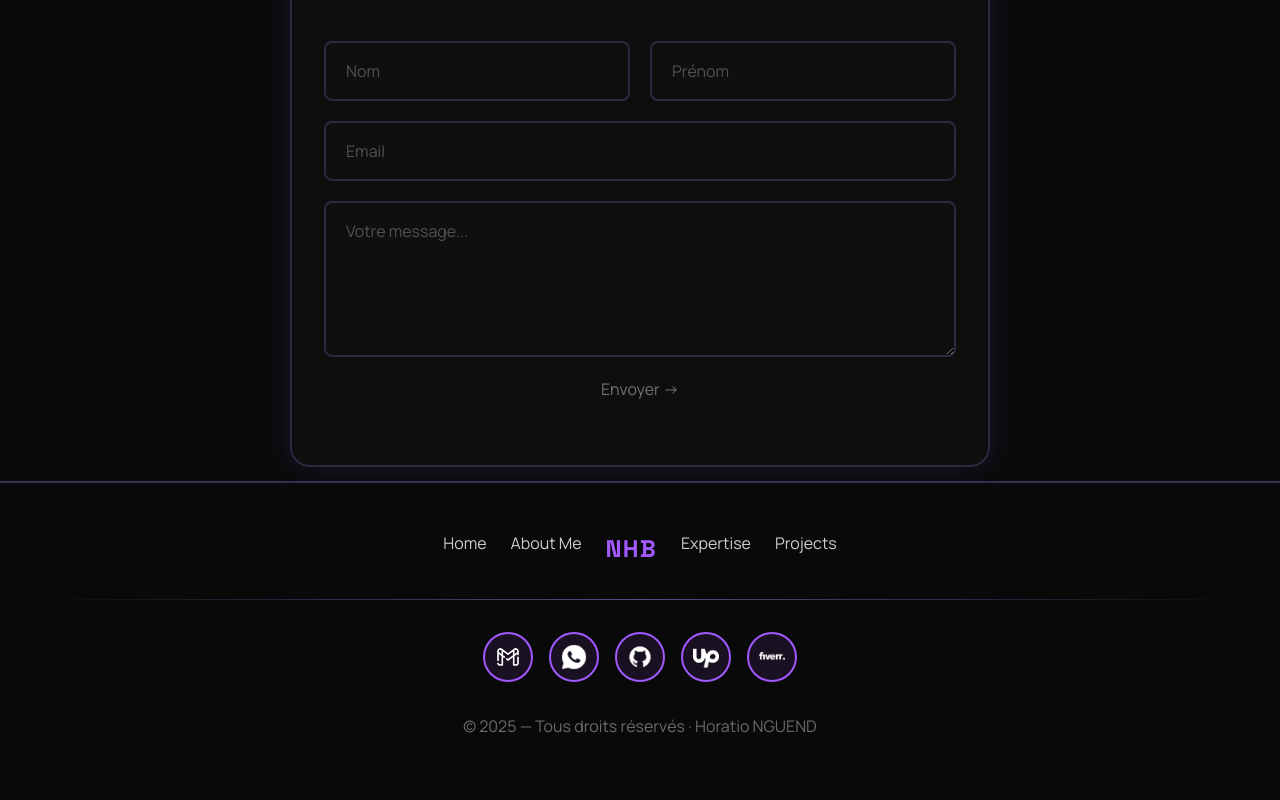
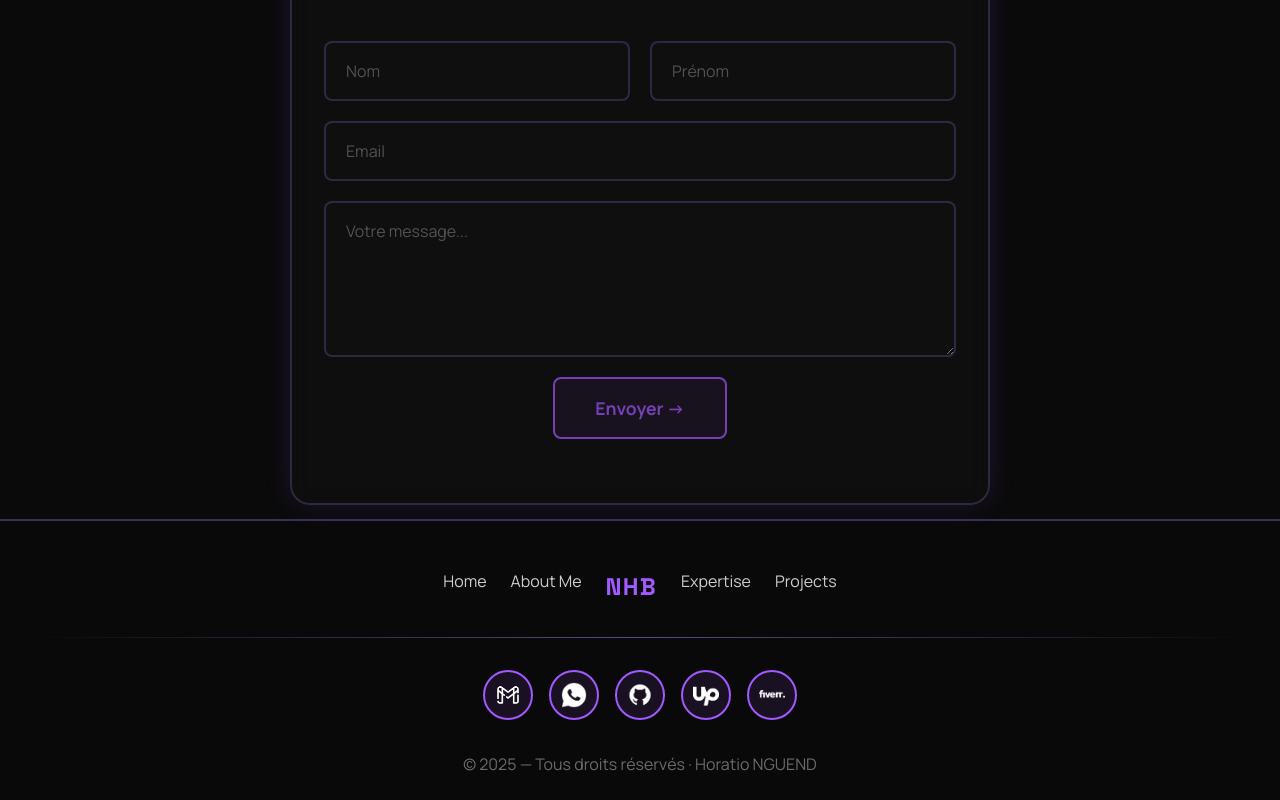
Before and after one commit to blueskyfix/portfolio-nhb_nextjs, a Next.js app: page / in a window 1280 px wide. Shown: the part 4308-5108 px from the top of the page. Before the commit the page ends 5070 px from the top, so only its background shows below. Built offline with nearby package versions, Linux system fonts and the light colour scheme.

Commit message:
probleme button css solved

```diff
--- a/app/globals.css
+++ b/app/globals.css
@@ -812,7 +812,7 @@ p { line-height: 1.8; color: rgba(255,255,255,0.9); }
 
 #contact textarea { min-height: 150px; resize: vertical; }
 
-#contact button[type="button"] {
+#contact button[type="submit"] {
   padding: 1rem 2.5rem;
   border-radius: 8px;
   border: 2px solid #A259FF;
@@ -826,7 +826,7 @@ p { line-height: 1.8; color: rgba(255,255,255,0.9); }
   align-self: center;
 }
 
-#contact button[type="button"]:hover {
+#contact button[type="submit"]:hover {
   background: #A259FF;
   color: #0A0A0A;
   box-shadow: 0 0 30px rgba(162,89,255,0.8);
```
